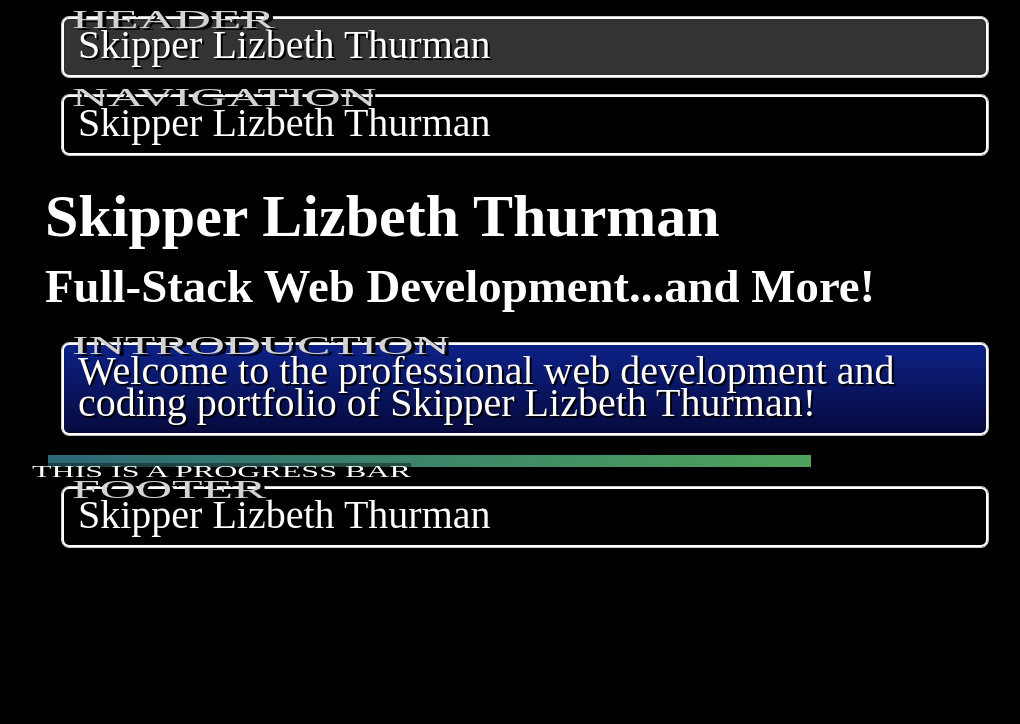
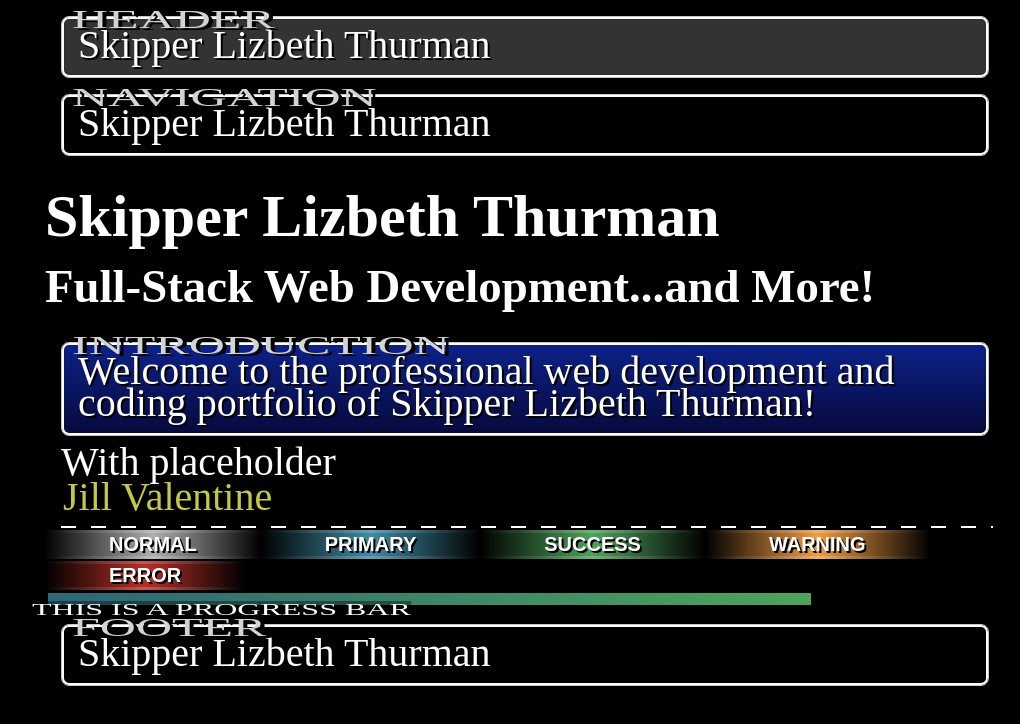
Before and after one commit to lizbeth-thurm/lizbeth-thurman-portfolio, a React (Create React App) app in the folder client/: page / in a window 1280 px wide. Shown: the top 724 px of the page, without its empty margins (115-1135 px from the left). Built offline with nearby package versions, Linux system fonts and the light colour scheme; a web font is replaced by a local one.

Commit message:
Modifies home.js

```diff
--- a/client/src/pages/Home.js
+++ b/client/src/pages/Home.js
@@ -19,6 +19,18 @@ const Home = () => {
           Skipper Lizbeth Thurman!
         </p>
       </div>
+
+<div class="field is-inline">
+  <label>With placeholder</label>
+  <input type="text" class="input" placeholder="Jill Valentine"></input>
+</div>
+
+<button type="button" class="btn">Normal</button>
+<button type="button" class="btn primary">Primary</button>
+<button type="button" class="btn success">Success</button>
+<button type="button" class="btn warning">Warning</button>
+<button type="button" class="btn error">Error</button>
+
       <div class="progress">
   <div class="bar" style={{width : "80%"}}></div>
   <div class="subtitle">This is a progress Bar</div>
```
